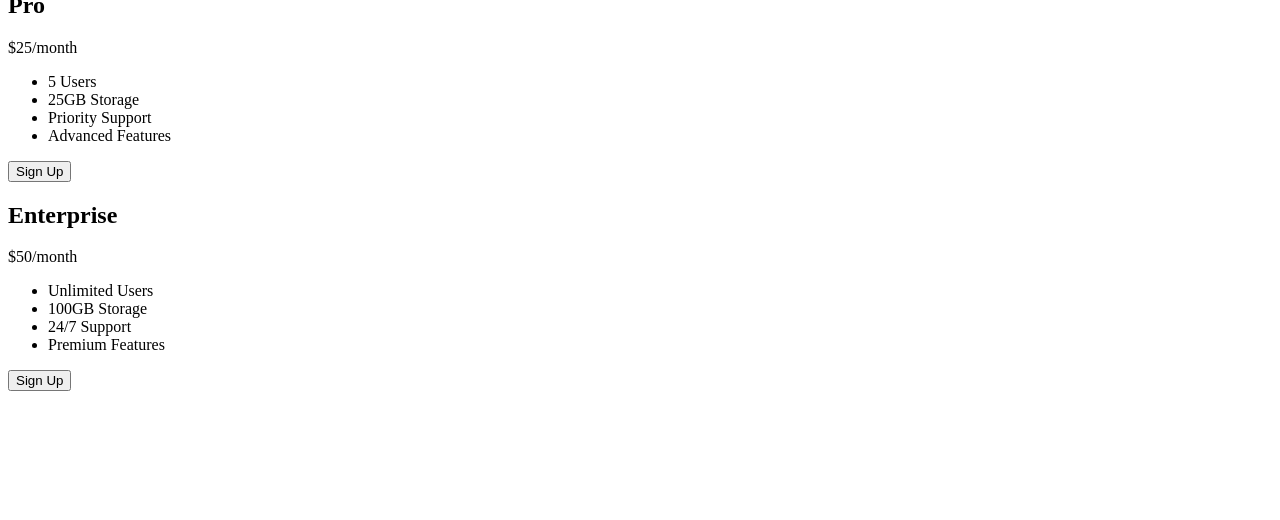
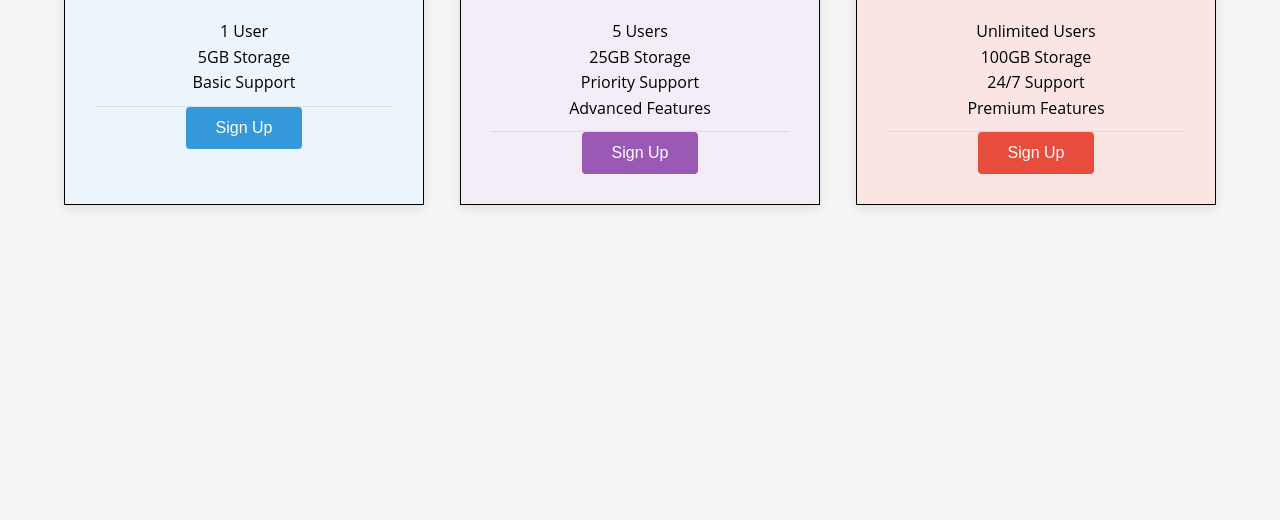
Before and after one commit to Baboobbruh/pricing-cards-fm-368, a plain HTML site: page index.html in a window 1280 px wide. Shown: the part 280-800 px from the top of the page. Drawn offline with Linux system fonts and the light colour scheme.

Commit message:
edited index.html commit with code for pricing-cards copied from codepen.io

```diff
--- a/index.html
+++ b/index.html
@@ -4,8 +4,8 @@
 <head>
     <meta charset="UTF-8">
     <meta name="viewport" content="width=device-width, initial-scale=1.0">
-    <title>HTML 5 Boilerplate</title>
-    <link rel="stylesheet" href="style.css">
+    <title>Responsive Pricing Cards</title>
+    <link rel="stylesheet" href="styles.css">
     <link rel="icon" type="image/png" href="/my-favicon/favicon-96x96.png" sizes="96x96" />
     <link rel="icon" type="image/svg+xml" href="/my-favicon/favicon.svg" />
     <link rel="shortcut icon" href="/my-favicon/favicon.ico" />
```
